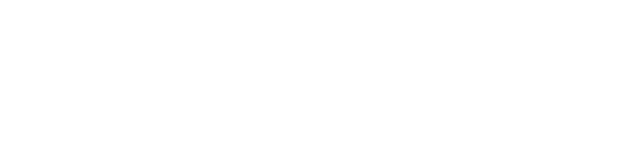
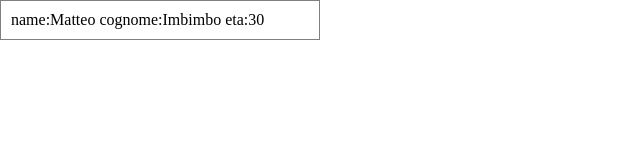
Before and after one commit to codeMatt91/js-oggetti-studenti, a plain HTML site: page index.html in a window 1280 px wide. Shown: the whole page, without its empty margins (0-640 px from the left). Drawn offline with Linux system fonts and the light colour scheme.

Commit message:
Added in DOM all propriertes of object

```diff
--- a/script.js
+++ b/script.js
@@ -13,7 +13,8 @@ Usiamo il DOM per stampare e chiedere le informazioni all'utente!
 
 */
 
-
+// ! Recupero a schermo dove scrivere
+const writeElement = document.getElementById('propriertes');
 
 
 // ! Creo un oggetto
@@ -23,3 +24,13 @@ const student = {
    eta: 30,
 }
 console.log(student);
+
+// ! Eseguo ciclo per stampare a schermo
+
+let totKey = '';
+for (let key in student) {
+
+   totKey += [key] + ':' + student[key] + ' ';
+
+};
+ writeElement.innerHTML = `<div>${totKey}</div>`;
--- a/style.css
+++ b/style.css
@@ -3,3 +3,9 @@
    padding: 0;
    box-sizing: border-box;
 }
+
+#propriertes {
+   border: 1px double grey;
+   padding: 10px;
+   width: 25%;
+}
```
